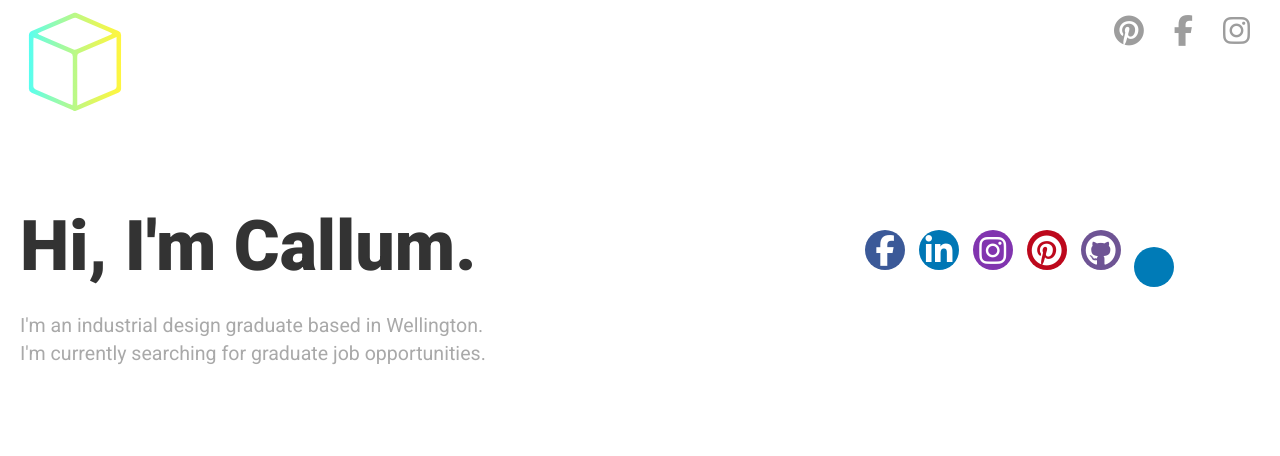
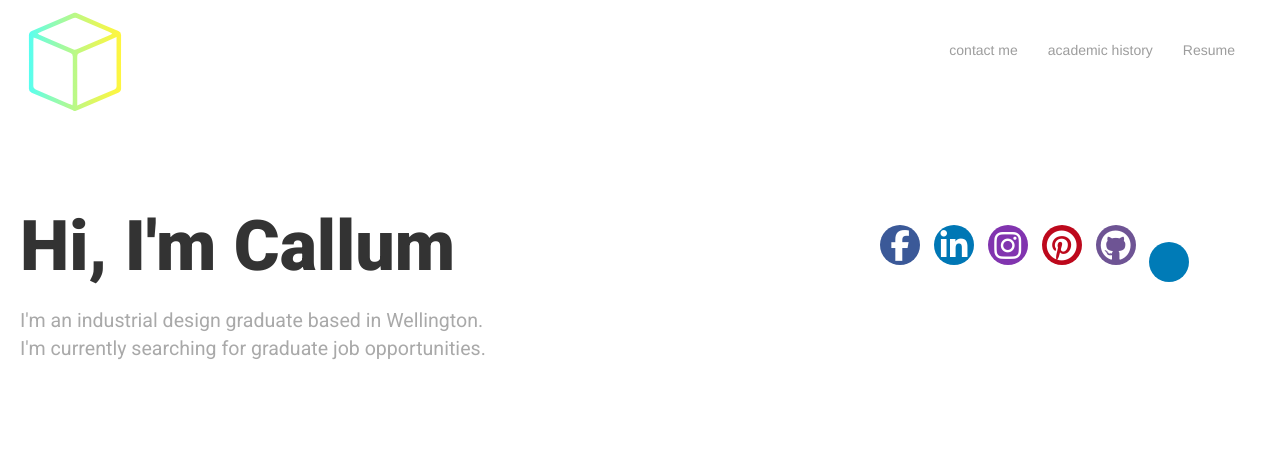
Before and after one commit to penmancall/website-concept-1, a PHP site: page / in a window 1280 px wide. Shown: the top 456 px of the page. Run offline with PHP 8.4, Linux system fonts and the light colour scheme; some libraries are stand-ins or nearby versions.

Commit message:
Add files via upload

```diff
--- a/index.html
+++ b/index.html
@@ -33,7 +33,7 @@
         <span class="icon-bar"></span>
       </button>
 
-      <div class="nav-icon"><img class="Navicon" src="Navicon.svg"></div>
+        <div class="nav-icon"><a href="index.html" title="Home"><img class="Navicon" src="Navicon.svg"></a></div>
     </div>
 
 
@@ -41,19 +41,13 @@
 
         <ul class="dropdown nav navbar-nav navbar-right">
           <li>
-            <a class= "btn-social-icon" href="https://www.pinterest.nz/penmancall/" target="_blank">
-              <span class="fa fa-pinterest"></span>
-            </a>
-            </li>
-            <li>
-            <a class="btn-social-icon" href="https://www.facebook.com/profile.php?id=100018916020315" target="_blank">
-              <span class="fa fa-facebook"></span>
-            </a>
+              <a href="#"><p class="contact-me">contact me</p></a>
           </li>
           <li>
-            <a class="btn-social-icon" href="https://www.instagram.com/callum_thomas_penman/" target="_blank">
-              <span class="fa fa-instagram"></span>
-            </a>
+              <a href="#"><p class="academic-history">academic history</p></a>
+          </li>
+          <li>
+              <a href="#"><p class="resume">Resume</p></a>
           </li>
           </ul>
     </div>
@@ -64,7 +58,7 @@
 
 
 <div class="jumbotron">
-  <h1 class="text-center text-heading animate fadeIn">Hi, I'm Callum.</h1>
+  <h1 class="text-center text-heading animate fadeIn">Hi, I'm Callum</h1>
                 <div class="contact-links">
                     <ul class="social-buttons social-circle">
 
--- a/stylesheet.css
+++ b/stylesheet.css
@@ -5,6 +5,24 @@
     font-family: "Pacifico";
     font-size: 1.5em;
     padding-top: 1.1em;}
+
+.navbar-toggle{
+    margin-top: 30px;
+    padding: 20px;
+    background-color: darkgrey !important;
+    opacity: 0.5;
+    transition: opacity 0.5s;
+    border: none;}
+.navbar-toggle:hover{
+    opacity: 1;
+    transition: opacity 0.5s;}
+.dropdown{
+    margin-top: 25px;
+    margin-right: 0px;}
+
+
+
+
 
 /**.fa is social icons in navbar**/
 .fa{
@@ -47,8 +65,8 @@
     width: 400px;
     padding-right: 0;
     padding-left: 0;
-    margin-top: -65px;
-    margin-left: 920px}
+    margin-top: -70px;
+    margin-left: 965px}
 
 /* footer social icons */
 ul.social-buttons{
@@ -149,41 +167,26 @@ a.icoMail{
 	transition: all 1s;}
 
 
+@media screen and (min-width: 1580px max-width: 1580px;){
+.contact-links{
+    margin-left: 1915px!important;}}
+@media screen and (min-width: 1580px){
+.contact-links{
+    margin-left: 1315px!important;}}
+@media screen and (min-width: 1400px){
+.contact-links{
+    margin-left: 1125px;}}
 @media screen and (max-width: 1280px){
-
 .contact-links{
-    background-color: transparent;
-    width: 400px;
-    padding-right: 0;
-    padding-left: 0;
-    margin-top: -65px;
-    margin-left: 820px;}}
+    margin-left: 835px;}}
 @media screen and (max-width: 1120px){
-
 .contact-links{
-    background-color: transparent;
-    width: 400px;
-    padding-right: 0;
-    padding-left: 0;
-    margin-top: -65px;
-    margin-left: 670px;}}
-
+    margin-left: 685px;}}
 @media screen and (max-width: 1080px){
-
 .contact-links{
-    background-color: transparent;
-    width: 400px;
-    padding-right: 0;
-    padding-left: 0;
-    margin-top: -65px;
-    margin-left: 480px;}}
+    margin-left: 495px;}}
 @media screen and (max-width: 900px){
-
 .contact-links{
-    background-color: transparent;
-    width: 400px;
-    padding-right: 0;
-    padding-left: 0;
     margin-top: 0px;
     margin-left: -20px;}}
 
@@ -309,11 +312,12 @@ animation-delay: 1.6s;}
 
 
 .nav-icon:hover{
+    transition-delay: 2s;
 	-moz-transform: rotate(90deg);
 	-webkit-transform: rotate(90deg);
 	-ms--transform: rotate(90deg);
 	transform: rotate(90deg);
-    opacity: 0.3;
+    opacity: 0.5;
 	-webkit-transition: all 0.5s;
 	-moz-transition: all 0.5s;
 	-o-transition: all 0.5s;
```
